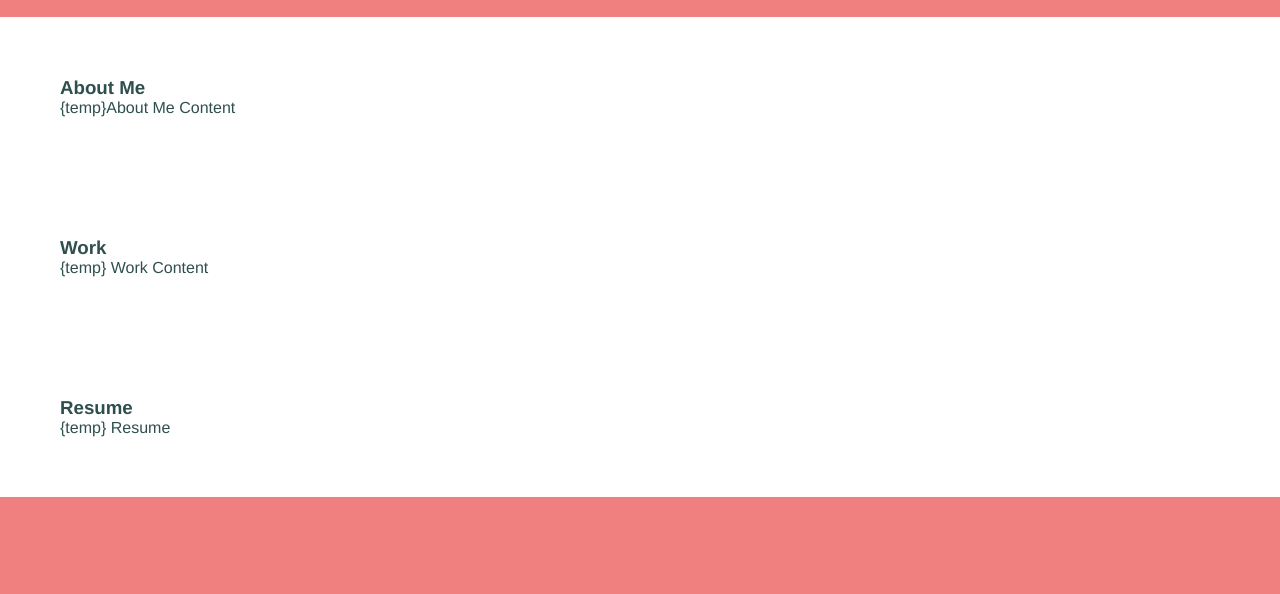
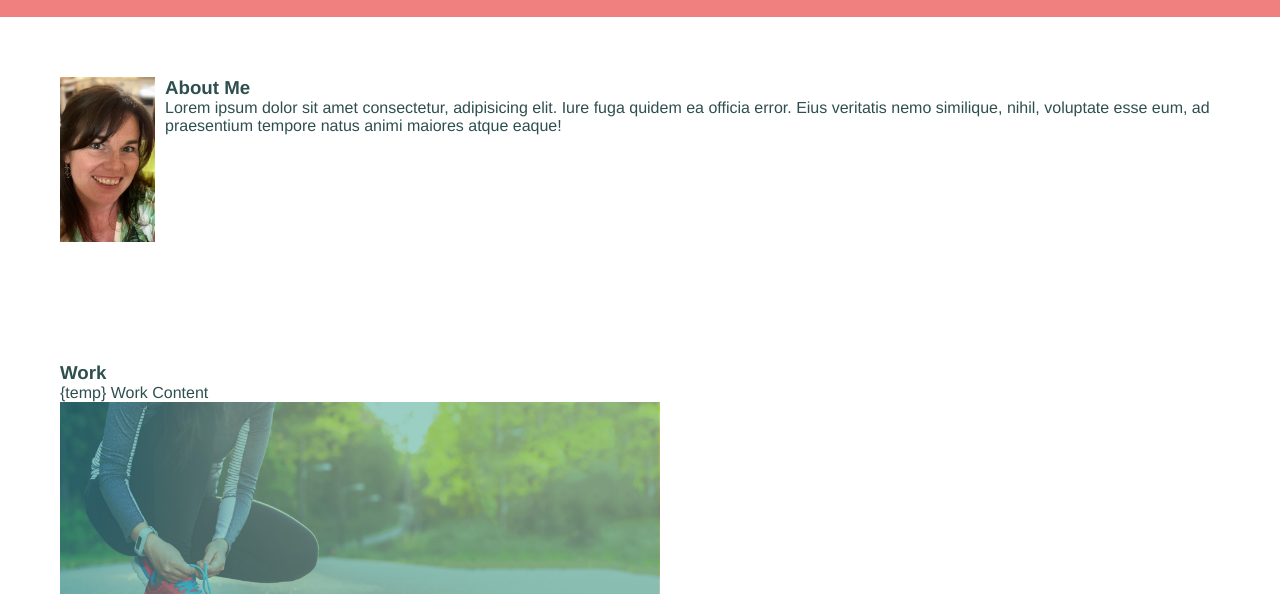
Before and after one commit to kristafrancis/Challenge-2, a plain HTML site: page index.html in a window 1280 px wide. Shown: the part 102-696 px from the top of the page. Drawn offline with Linux system fonts and the light colour scheme.

Commit message:
added profile picand hero image

```diff
--- a/assets/css/style.css
+++ b/assets/css/style.css
@@ -8,6 +8,26 @@ body {
   /* more on this crazy alphanumerical value in a minute! */
   color: #2f4f4f;
   font-family: Helvetica, Arial, sans-serif;
+}
+
+.about-me-container {
+  display: flex;
+  justify-content: space-between;
+}
+
+.profile-picture {
+  max-height: 230px;
+  max-width: 95px;
+  height: auto;
+  width: auto;
+  margin-right: 10px;
+}
+
+.large-portfolio-picture {
+  max-width: 700px;
+  max-height: 250px;
+  height: auto;
+  width: auto;
 }
 /* apply styles to <header> */
 header {
@@ -67,3 +87,11 @@ footer a {
 section {
   padding: 60px;
 }
+.hero {
+  background-image: url("../images/hero-bg.jpg");
+  background-size: cover;
+  background-position: center;
+  display: flex;
+  justify-content: center;
+  flex-wrap: wrap;
+}
--- a/index.html
+++ b/index.html
@@ -25,14 +25,17 @@
             </div>
         </header>
         <div id="main">
-            <section id="about-me">
+            <section id="about-me" class="about-me-container">
+                <img src="./assets/images/IMG_7091.jpeg" class="profile-picture" alt="profile picture">
+                <div>
                 <h3>About Me</h3>
-                <div class="section-content">{temp}About Me Content</div>
+                <div class="section-content">Lorem ipsum dolor sit amet consectetur, adipisicing elit. Iure fuga quidem ea officia error. Eius veritatis nemo similique, nihil, voluptate esse eum, ad praesentium tempore natus animi maiores atque eaque!</div>
+                </div>
             </section>
             <section id="work">
                 <h3>Work</h3>
                 <div class="section-content">{temp} Work Content</div>
-
+                <a href="http://www.google.com"><img src="./assets/images/hero-bg.jpg" class="large-portfolio-picture" alt="run buddy image"></a>
             </section>
             <section id="resume">
                 <h3>Resume</h3>
```
Also changed, not shown: assets/images/IMG_7091.jpeg (renamed from images/IMG_7091.jpeg), assets/images/hero-bg.jpg (added).
